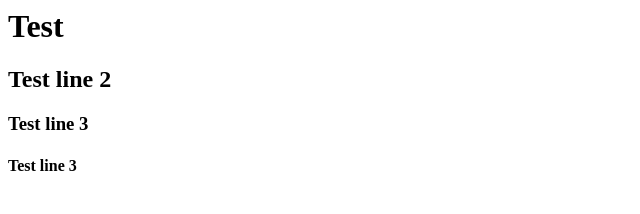
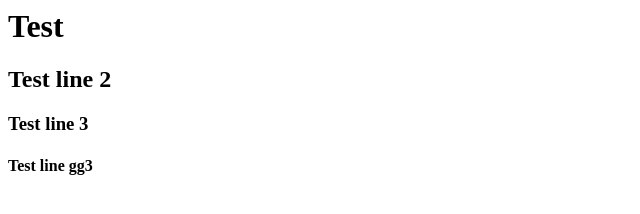
Before and after one commit to tolysz/deploy-test, a plain HTML site: page index.html in a window 1280 px wide. Shown: the full height of the page, 0-640 px from the left. Drawn offline with Linux system fonts and the light colour scheme.

Commit message:
Update index.html

```diff
--- a/index.html
+++ b/index.html
@@ -4,6 +4,6 @@
 <h1>Test</h1>
 <h2>Test line 2</h2>
 <h3>Test line 3</h3>
-<h4>Test line 3</h4>
+<h4>Test line gg3</h4>
 </body>
 </html>
```
